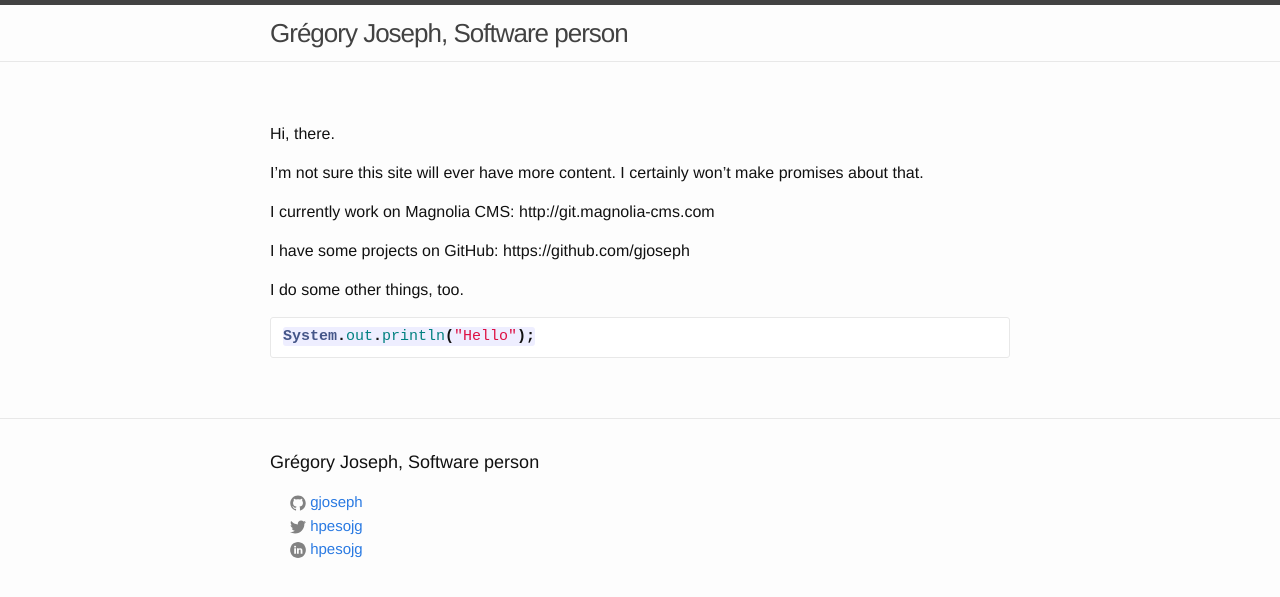
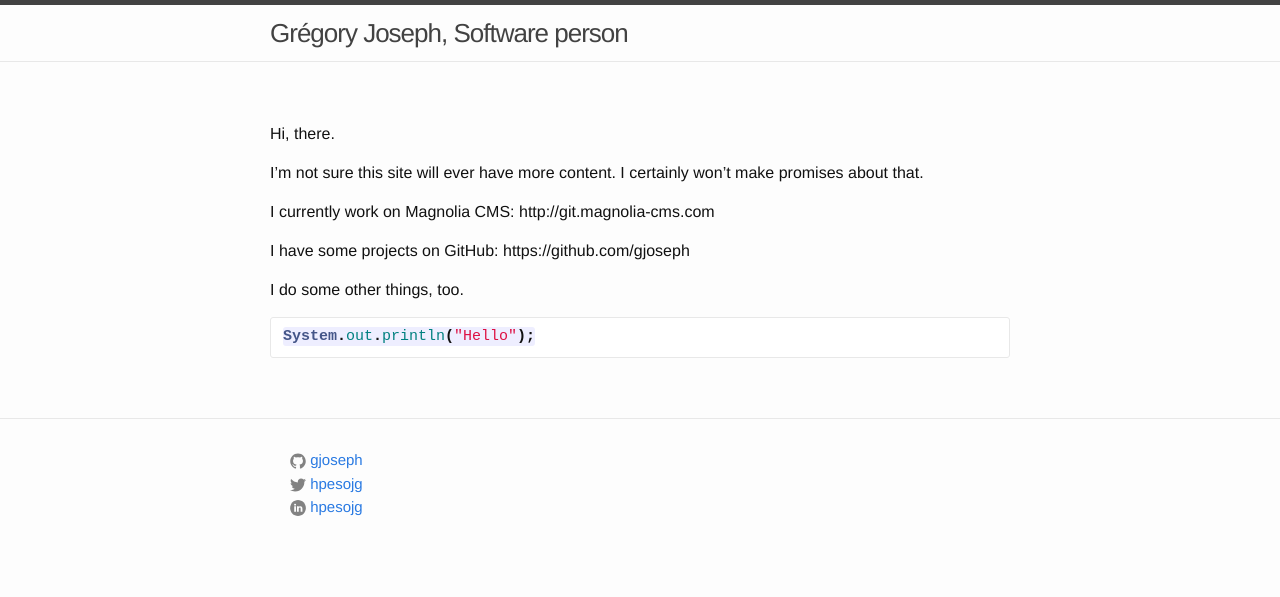
Before and after one commit to gjoseph/gjoseph.github.io, a Jekyll site: the page built from index.md, in a window 1280 px wide. Shown: the top 597 px of the page. Built offline with Jekyll 4.4.1, drawn with Linux system fonts in a browser that asks for light colours; Markdown is read by kramdown in place of the engine named in the settings.

Commit message:
Removed redundant site title from footer; removed double spaces in classes

```diff
--- a/_includes/footer.html
+++ b/_includes/footer.html
@@ -2,23 +2,23 @@
 
   <div class="wrapper">
 
-    <h2 class="footer-heading">{{ site.title }}</h2>
+    {% comment %}<h2 class="footer-heading">{{ site.title }}</h2>{% endcomment %}
 
     <div class="footer-col-wrapper">
       {% comment %}
-      <div class="footer-col  footer-col-1">
+      <div class="footer-col footer-col-1">
         <ul class="contact-list">
           <li>{{ site.title }}</li>
           <li><a href="mailto:{{ site.email }}">{{ site.email }}</a></li>
         </ul>
       </div>
       {% endcomment %}
-      <div class="footer-col  footer-col-2">
+      <div class="footer-col footer-col-2">
         <ul class="social-media-list">
           {% if site.github_username %}
           <li>
             <a href="https://github.com/{{ site.github_username }}">
-              <span class="icon  icon--github">
+              <span class="icon icon--github">
                 <svg viewBox="0 0 16 16">
                   <path d="M7.999,0.431c-4.285,0-7.76,3.474-7.76,7.761 c0,3.428,2.223,6.337,5.307,7.363c0.388,0.071,0.53-0.168,0.53-0.374c0-0.184-0.007-0.672-0.01-1.32 c-2.159,0.469-2.614-1.04-2.614-1.04c-0.353-0.896-0.862-1.135-0.862-1.135c-0.705-0.481,0.053-0.472,0.053-0.472 c0.779,0.055,1.189,0.8,1.189,0.8c0.692,1.186,1.816,0.843,2.258,0.645c0.071-0.502,0.271-0.843,0.493-1.037 C4.86,11.425,3.049,10.76,3.049,7.786c0-0.847,0.302-1.54,0.799-2.082C3.768,5.507,3.501,4.718,3.924,3.65 c0,0,0.652-0.209,2.134,0.796C6.677,4.273,7.34,4.187,8,4.184c0.659,0.003,1.323,0.089,1.943,0.261 c1.482-1.004,2.132-0.796,2.132-0.796c0.423,1.068,0.157,1.857,0.077,2.054c0.497,0.542,0.798,1.235,0.798,2.082 c0,2.981-1.814,3.637-3.543,3.829c0.279,0.24,0.527,0.713,0.527,1.437c0,1.037-0.01,1.874-0.01,2.129 c0,0.208,0.14,0.449,0.534,0.373c3.081-1.028,5.302-3.935,5.302-7.362C15.76,3.906,12.285,0.431,7.999,0.431z"/>
                 </svg>
@@ -32,7 +32,7 @@
           {% if site.twitter_username %}
           <li>
             <a href="https://twitter.com/{{ site.twitter_username }}">
-              <span class="icon  icon--twitter">
+              <span class="icon icon--twitter">
                 <svg viewBox="0 0 16 16">
                   <path d="M15.969,3.058c-0.586,0.26-1.217,0.436-1.878,0.515c0.675-0.405,1.194-1.045,1.438-1.809
                   c-0.632,0.375-1.332,0.647-2.076,0.793c-0.596-0.636-1.446-1.033-2.387-1.033c-1.806,0-3.27,1.464-3.27,3.27 c0,0.256,0.029,0.506,0.085,0.745C5.163,5.404,2.753,4.102,1.14,2.124C0.859,2.607,0.698,3.168,0.698,3.767 c0,1.134,0.577,2.135,1.455,2.722C1.616,6.472,1.112,6.325,0.671,6.08c0,0.014,0,0.027,0,0.041c0,1.584,1.127,2.906,2.623,3.206 C3.02,9.402,2.731,9.442,2.433,9.442c-0.211,0-0.416-0.021-0.615-0.059c0.416,1.299,1.624,2.245,3.055,2.271 c-1.119,0.877-2.529,1.4-4.061,1.4c-0.264,0-0.524-0.015-0.78-0.046c1.447,0.928,3.166,1.469,5.013,1.469 c6.015,0,9.304-4.983,9.304-9.304c0-0.142-0.003-0.283-0.009-0.423C14.976,4.29,15.531,3.714,15.969,3.058z"/>
@@ -66,7 +66,7 @@
 
       </div>
 
-      <div class="footer-col  footer-col-3">
+      <div class="footer-col footer-col-3">
         <p class="text">{{ site.description }}</p>
       </div>
     </div>
```
